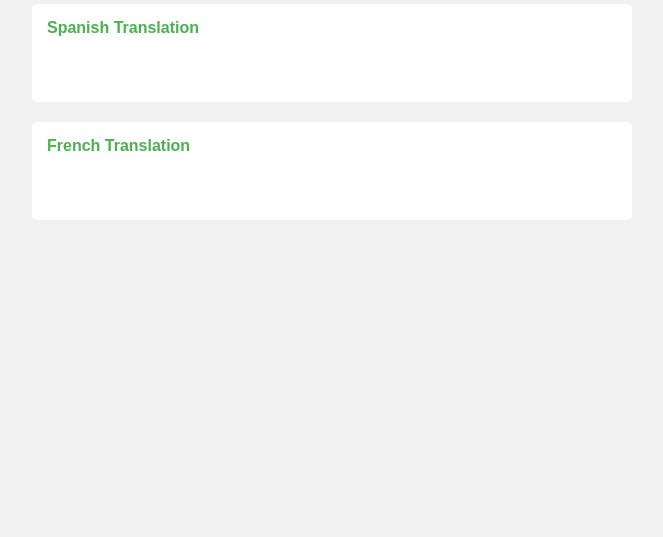
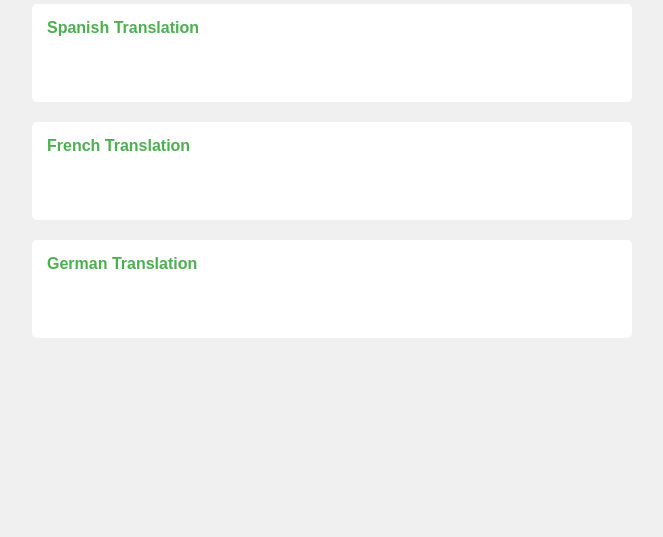
Before and after one commit to grahamduthie/quotation-inspiration, a Flask app: page / in a window 1280 px wide. Shown: the part 205-742 px from the top of the page, without its empty margins (308-971 px from the left). Run offline with Flask 3, Linux system fonts and the light colour scheme.

Commit message:
Adding German Translation

```diff
--- a/app.py
+++ b/app.py
@@ -36,17 +36,32 @@
                 }
             )
 
-            if spanish_response.status_code == 200 and french_response.status_code == 200:
+            # Translate to German
+            german_response = requests.get(
+                'https://api.mymemory.translated.net/get',
+                params={
+                    'q': quote,
+                    'langpair': 'en|de'
+                }
+            )
+
+            if (spanish_response.status_code == 200 and
+                french_response.status_code == 200 and
+                german_response.status_code == 200):
+
                 spanish_data = spanish_response.json()
                 french_data = french_response.json()
+                german_data = german_response.json()
 
                 spanish_quote = spanish_data['responseData']['translatedText']
                 french_quote = french_data['responseData']['translatedText']
+                german_quote = german_data['responseData']['translatedText']
 
-                # Return all three versions separated by double newlines
+                # Return all four versions separated by double newlines
                 output = f'"{quote}" - {author}\r\n\r\n'
                 output += f'"{spanish_quote}" - {author}\r\n\r\n'
-                output += f'"{french_quote}" - {author}'
+                output += f'"{french_quote}" - {author}\r\n\r\n'
+                output += f'"{german_quote}" - {author}'
                 return output
             else:
                 return "Failed to translate quotes"
--- a/static/style.css
+++ b/static/style.css
@@ -65,7 +65,6 @@
 
     .quote-box {
         flex: 1 1 300px;
-        /* This ensures boxes wrap nicely and maintain good width */
     }
 }
 
--- a/templates/index.html
+++ b/templates/index.html
@@ -22,6 +22,10 @@
                 <h3>French Translation</h3>
                 <div id="frenchQuote" class="quote-content"></div>
             </div>
+            <div class="quote-box">
+                <h3>German Translation</h3>
+                <div id="germanQuote" class="quote-content"></div>
+            </div>
         </div>
     </div>
 
@@ -29,11 +33,12 @@
         document.getElementById('quoteButton').addEventListener('click', async () => {
             const response = await fetch('/get_quote');
             const quoteText = await response.text();
-            const [original, spanish, french] = quoteText.split('\r\n\r\n');
+            const [original, spanish, french, german] = quoteText.split('\r\n\r\n');
 
             document.getElementById('originalQuote').textContent = original;
             document.getElementById('translatedQuote').textContent = spanish;
             document.getElementById('frenchQuote').textContent = french;
+            document.getElementById('germanQuote').textContent = german;
         });
     </script>
 </body>
```
